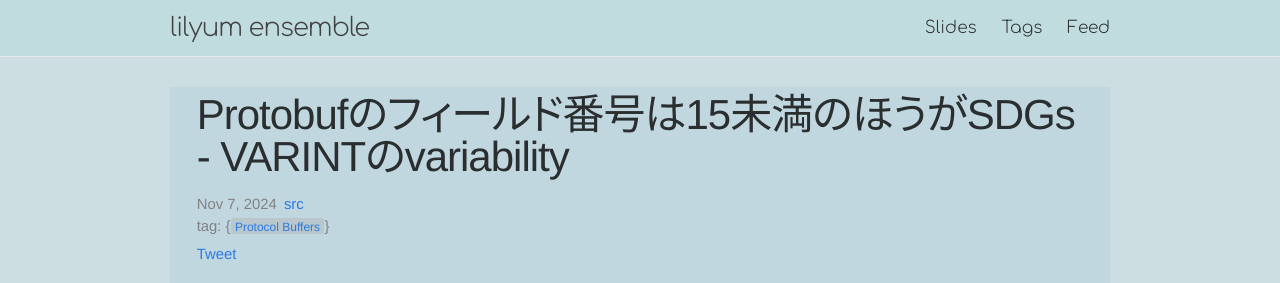
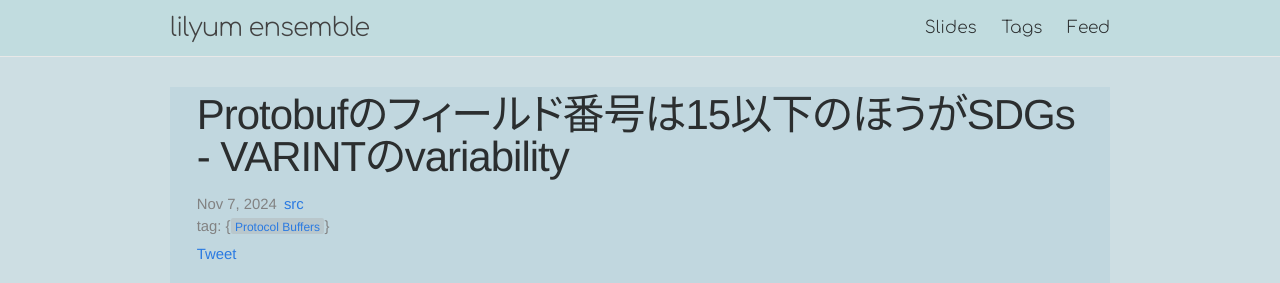
Before and after one commit to Nymphium/nymphium.github.io, a Jekyll site: the page built from _posts/2024-11-07-protobuf-tag-varint.md, in a window 1280 px wide. Shown: the top 283 px of the page. Built offline with Jekyll 4.4.1, drawn with Linux system fonts in a browser that asks for light colours; nearby versions of some CDN libraries; some web fonts are replaced; comment, search, counter and statistics services are not loaded.

Commit message:
deploy at 2024-11-07 23:02:30 +0900

```diff
--- a/_posts/2024-11-07-protobuf-tag-varint.md
+++ b/_posts/2024-11-07-protobuf-tag-varint.md
@@ -1,6 +1,6 @@
 ---
 layout: post
-title: Protobufのフィールド番号は15未満のほうがSDGs - VARINTのvariability
+title: Protobufのフィールド番号は15以下のほうがSDGs - VARINTのvariability
 tags: [Protocol Buffers]
 ---
 
```
